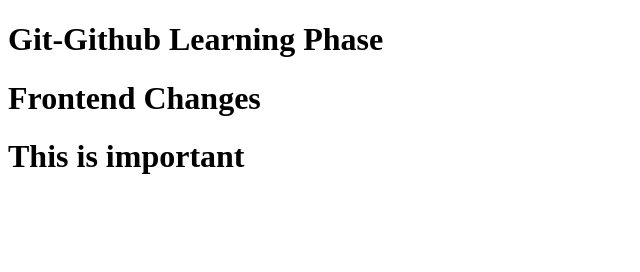
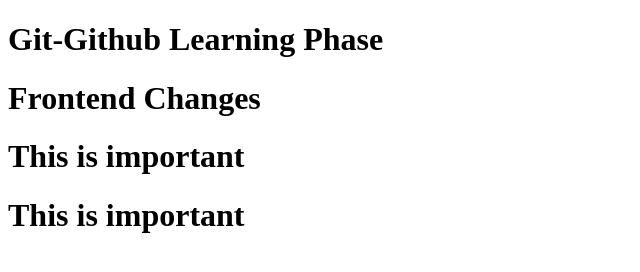
Before and after one commit to RoobiniS/samplerepo, a plain HTML site: page index.html in a window 1280 px wide. Shown: the whole page, without its empty margins (0-640 px from the left). Drawn offline with Linux system fonts and the light colour scheme.

Commit message:
feat: added new feature

```diff
--- a/index.html
+++ b/index.html
@@ -9,6 +9,7 @@
     <h1>Git-Github Learning Phase</h1>
     <h1>Frontend Changes</h1>
     <h1>This is important</h1>
+    <h1>This is important</h1>
     </body>
 
 </body>
```
